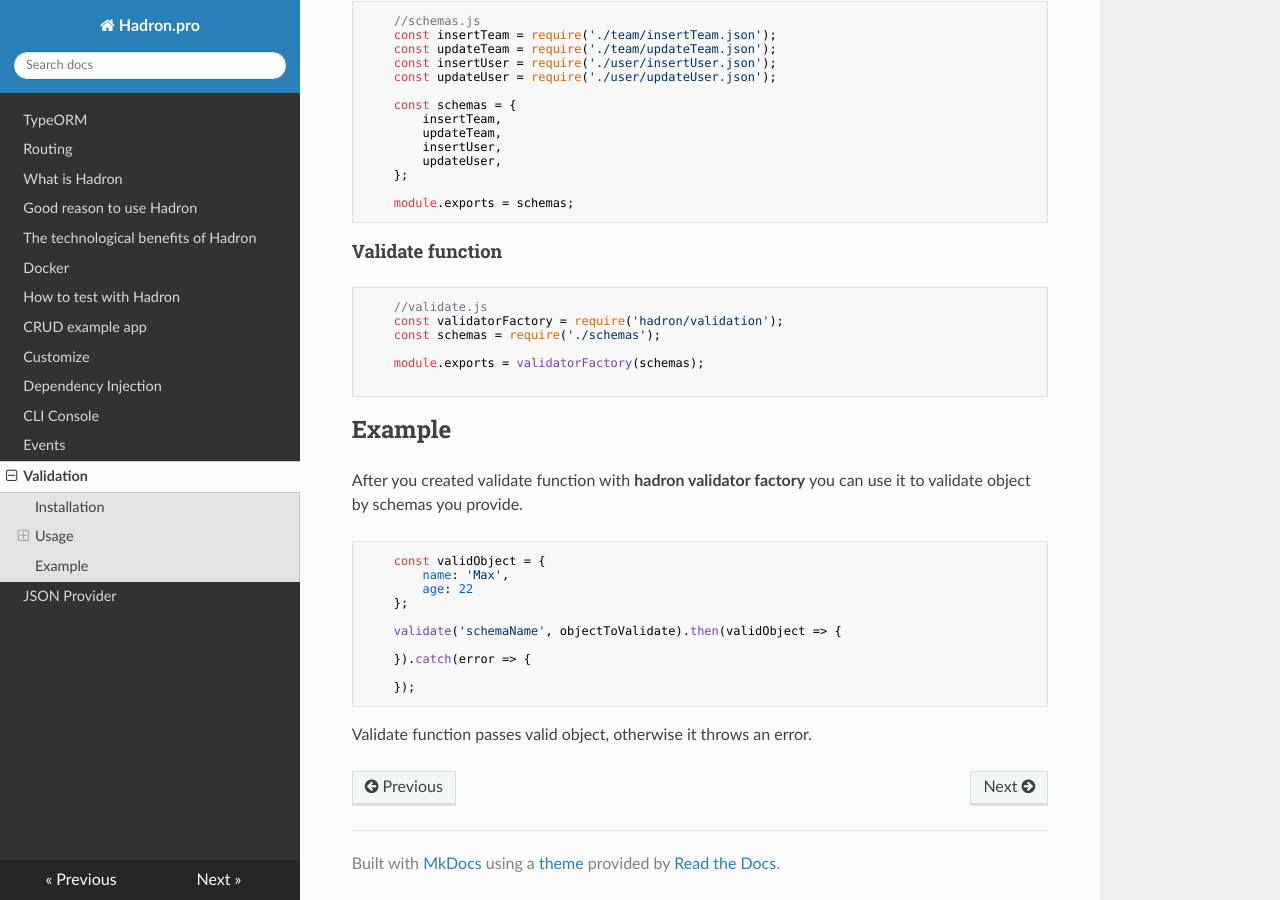
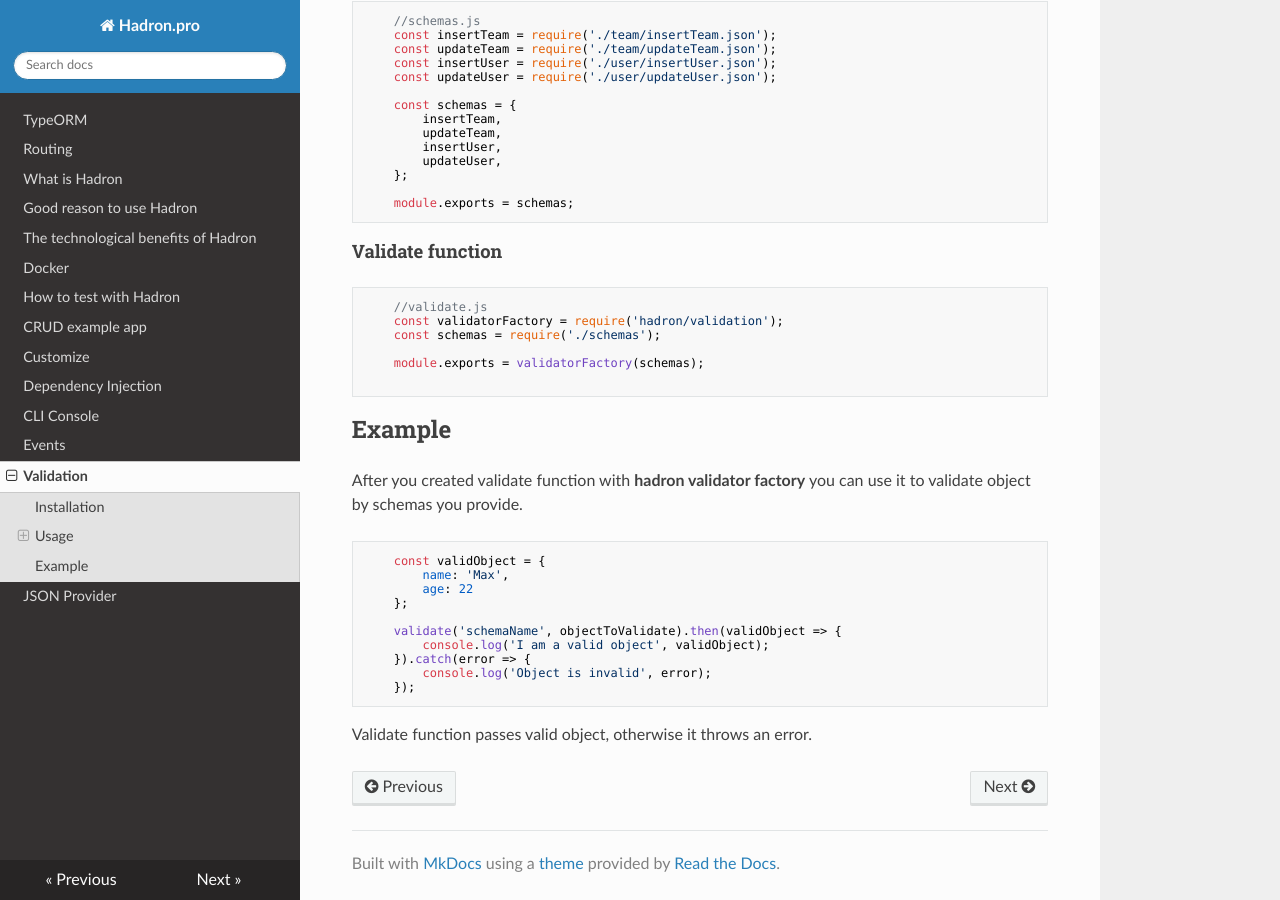
Before and after one commit to SimonGenin/hadron-docs, an MkDocs documentation site: the page built from src/validation.md, in a window 1280 px wide and 900 px high, scrolled down 929 px. Built offline with MkDocs 1.6.1, drawn with Linux system fonts in a browser that asks for light colours; nearby versions of some CDN libraries; old or Windows-style settings are respelled for this version of MkDocs.

````diff
--- a/mkdocs.yml
+++ b/mkdocs.yml
@@ -17,9 +17,5 @@
 
 
 theme: readthedocs
-docs_dir: src/
-
-
-theme: readthedocs
 # docs_dir: /documents/src
 docs_dir: src
--- a/src/validation.md
+++ b/src/validation.md
@@ -69,9 +69,9 @@
     };
 
     validate('schemaName', objectToValidate).then(validObject => {
-
+        console.log('I am a valid object', validObject);
     }).catch(error => {
-
+        console.log('Object is invalid', error);
     });
 ```
 Validate function passes valid object, otherwise it throws an error.
````
